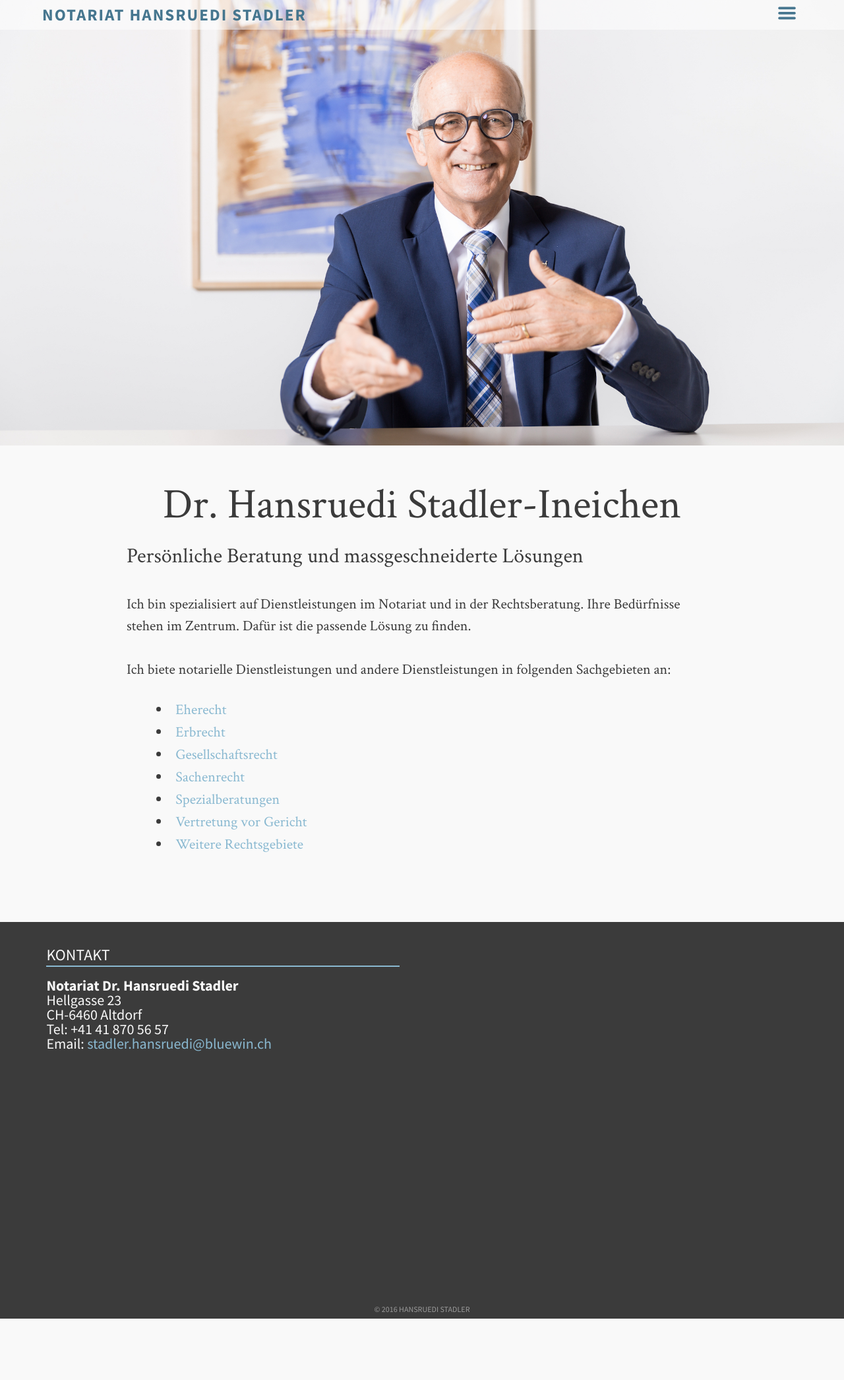
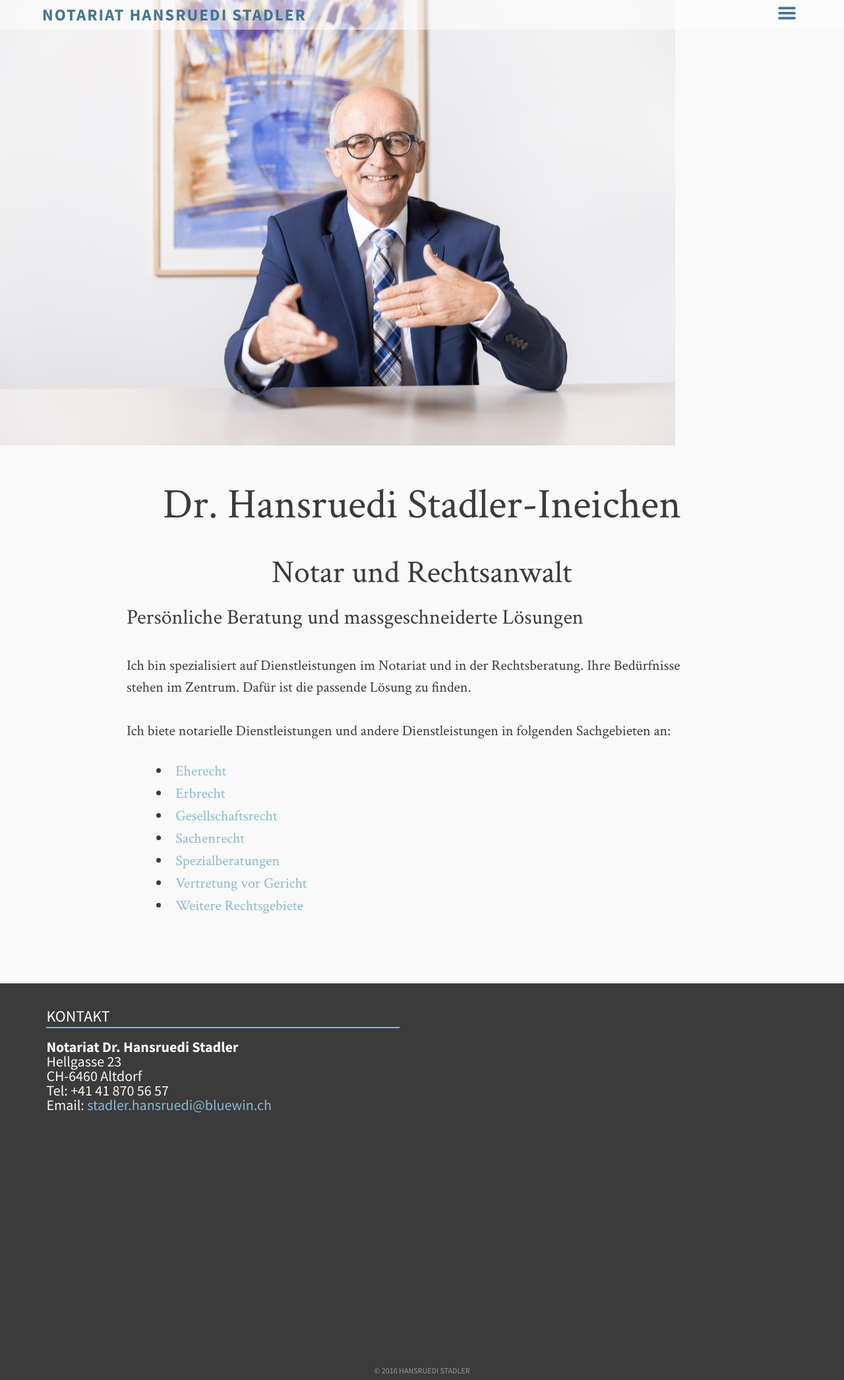
Before and after one commit to HRSnotariat/HRSnotariat.github.io, a Jekyll site: the page built from index.md, in a window 1280 px wide. Shown: the whole page at 66% size. Built offline with Jekyll 4.4.1, drawn with Linux system fonts in a browser that asks for light colours; before the commit the page ends 1998 px from its top, so only the background shows below that.

Commit message:
add subtitle

```diff
--- a/_layouts/page.html
+++ b/_layouts/page.html
@@ -11,6 +11,7 @@
         <header class="post-header">
           <hgroup>
             <h1>{{ page.title }}</h1>
+            {% if page.subtitle %}<h2>{{ page.subtitle %}}</h2>{% endif %}
             <p class="intro">{% if page.description %}{{ page.description }}{% else %}{{ page.tagline }}{% endif %}</p>
           </hgroup>
         </header>
--- a/_sass/_styles.scss
+++ b/_sass/_styles.scss
@@ -327,7 +327,7 @@ header.site-header hgroup {
     .featured-image {
         vertical-align: middle;
         height: 75vh;
-        width: 100vw;
+        width: 80vw;
         background-position: center center;
         background-size: cover;
         vertical-align: middle;
@@ -338,7 +338,7 @@ header.site-header hgroup {
         top: 0;
         z-index: -1;
         img {
-            max-height: 90%;
+            height: 80vw;
         }
     }
     // Header Stuff
--- a/index.md
+++ b/index.md
@@ -2,6 +2,7 @@
 layout: page
 permalink: /index.html
 title: Dr. Hansruedi Stadler-Ineichen
+subtitle: Notar und Rechtsanwalt
 description: Persönliche Beratung und massgeschneiderte Lösungen
 image:
   feature: hrs1.jpg
```
